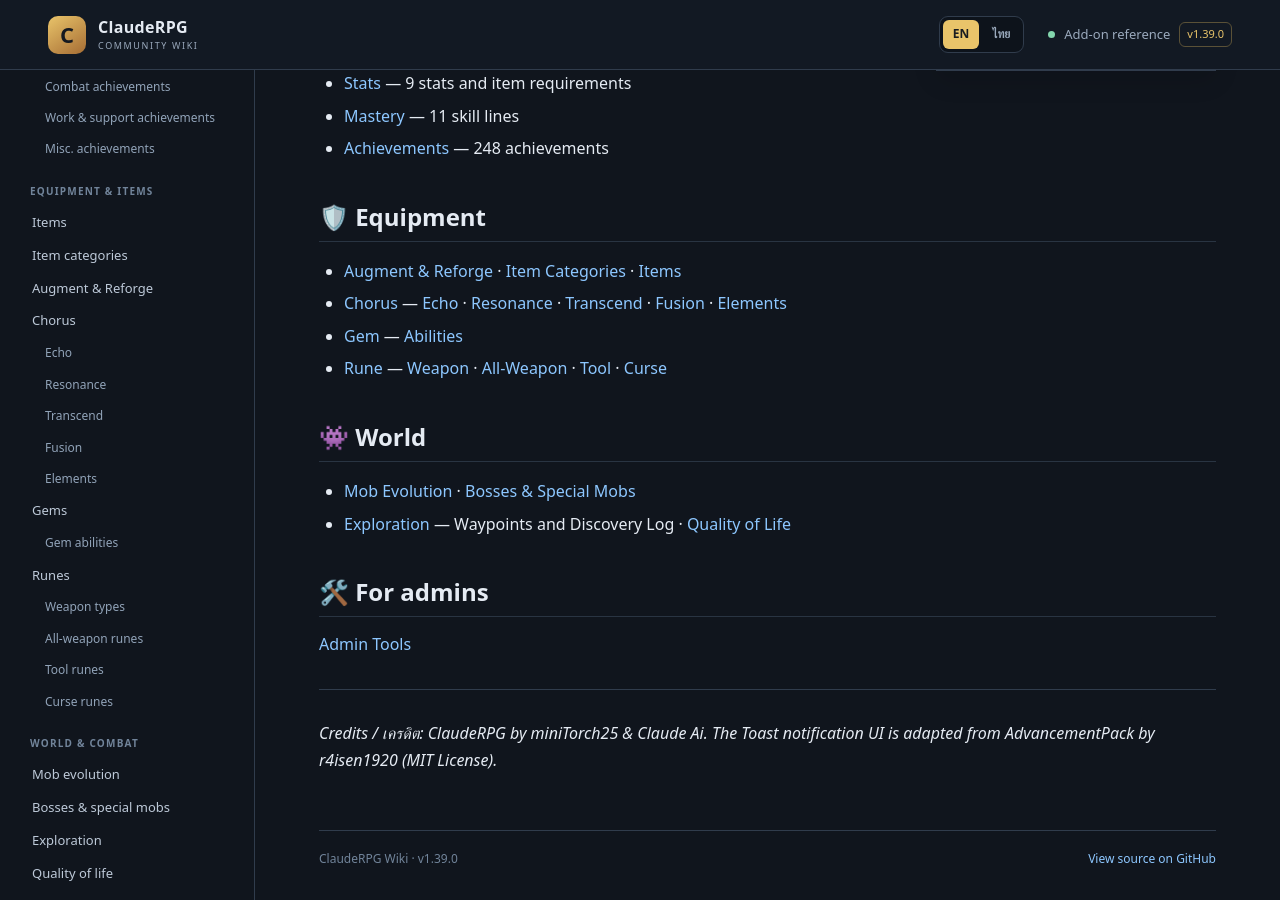
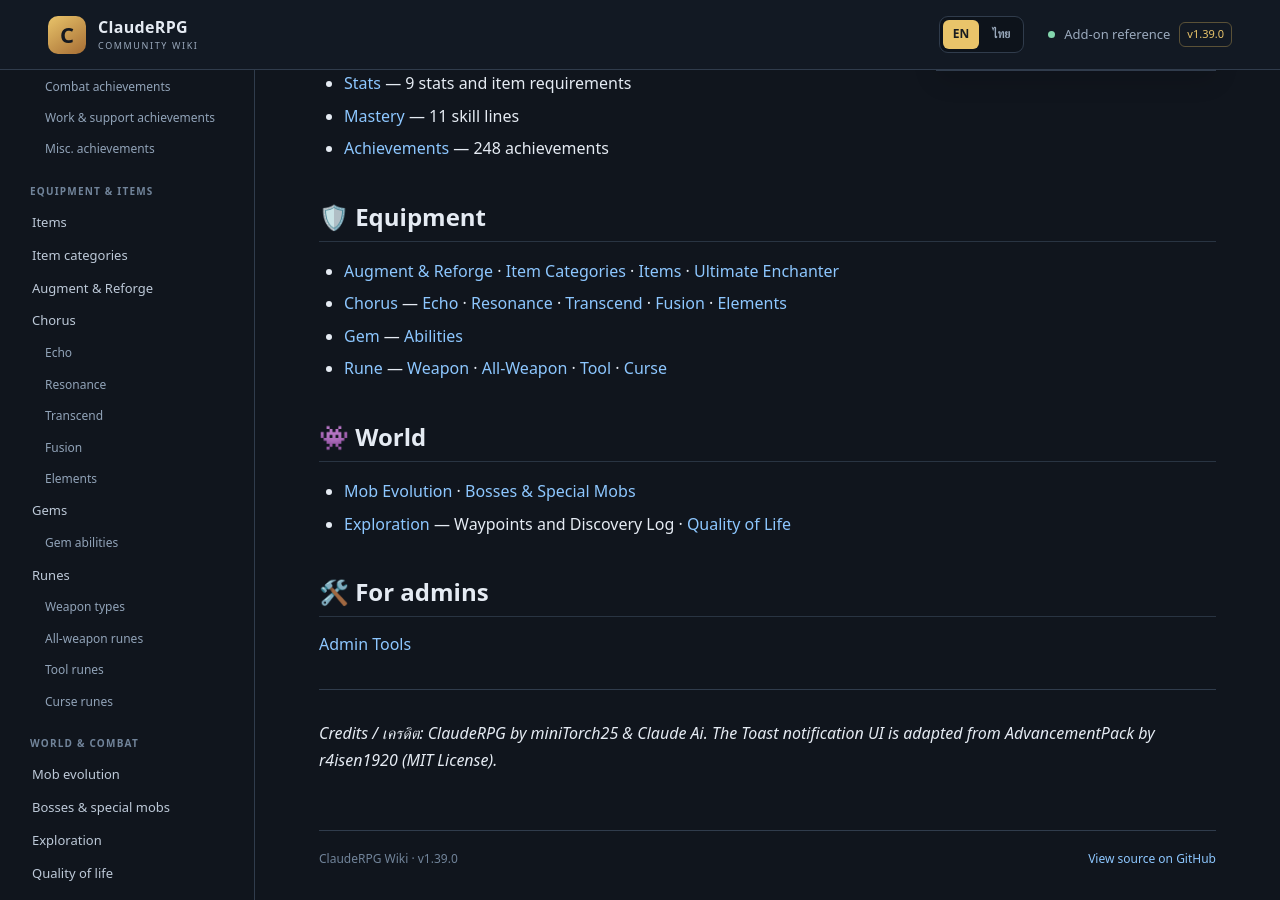
Before and after one commit to miniTorch25/ClaudeRPG-Wiki-V2, a Jekyll site: the page built from Home.md, in a window 1280 px wide and 900 px high, scrolled down 498 px. Built offline with Jekyll 4.4.1, drawn with Linux system fonts in a browser that asks for light colours; our own code applies the rules of GitHub Pages for plain Markdown files.

Commit message:
Docs: link Ultimate Enchanter guide in Home.md

```diff
--- a/Home.md
+++ b/Home.md
@@ -23,7 +23,7 @@
 - [Achievements](Achievements) — 248 achievements
 
 ## 🛡️ Equipment
-- [Augment & Reforge](Augment) · [Item Categories](Item-Categories) · [Items](Items)
+- [Augment & Reforge](Augment) · [Item Categories](Item-Categories) · [Items](Items) · [Ultimate Enchanter](Ultimate-Enchanter)
 - [Chorus](Chorus) — [Echo](Chorus-Echo) · [Resonance](Chorus-Resonance) · [Transcend](Chorus-Transcend) · [Fusion](Chorus-Fusion) · [Elements](Chorus-Elements)
 - [Gem](Gem) — [Abilities](Gem-Abilities)
 - [Rune](Rune) — [Weapon](Runes-Weapon-Types) · [All-Weapon](Runes-All-Weapon) · [Tool](Runes-Tool) · [Curse](Runes-Curse)
```
